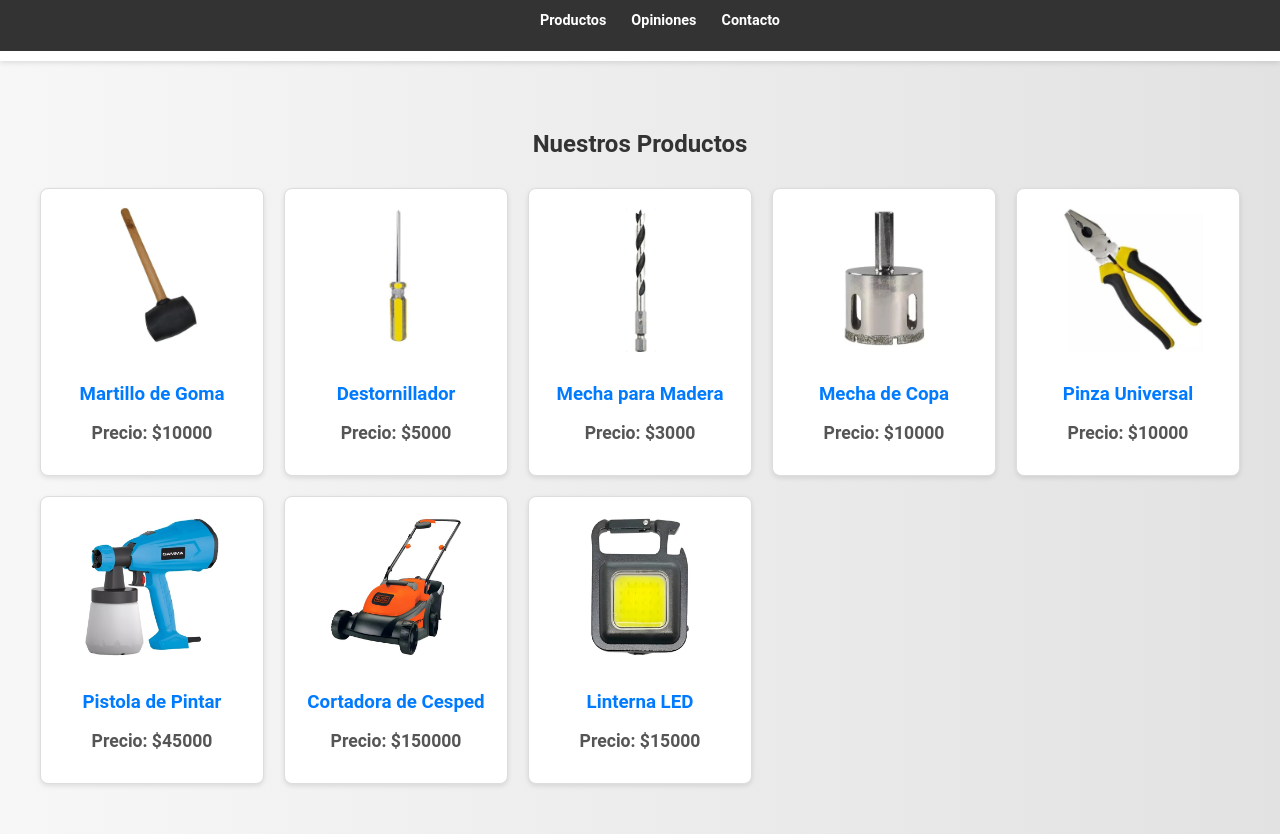
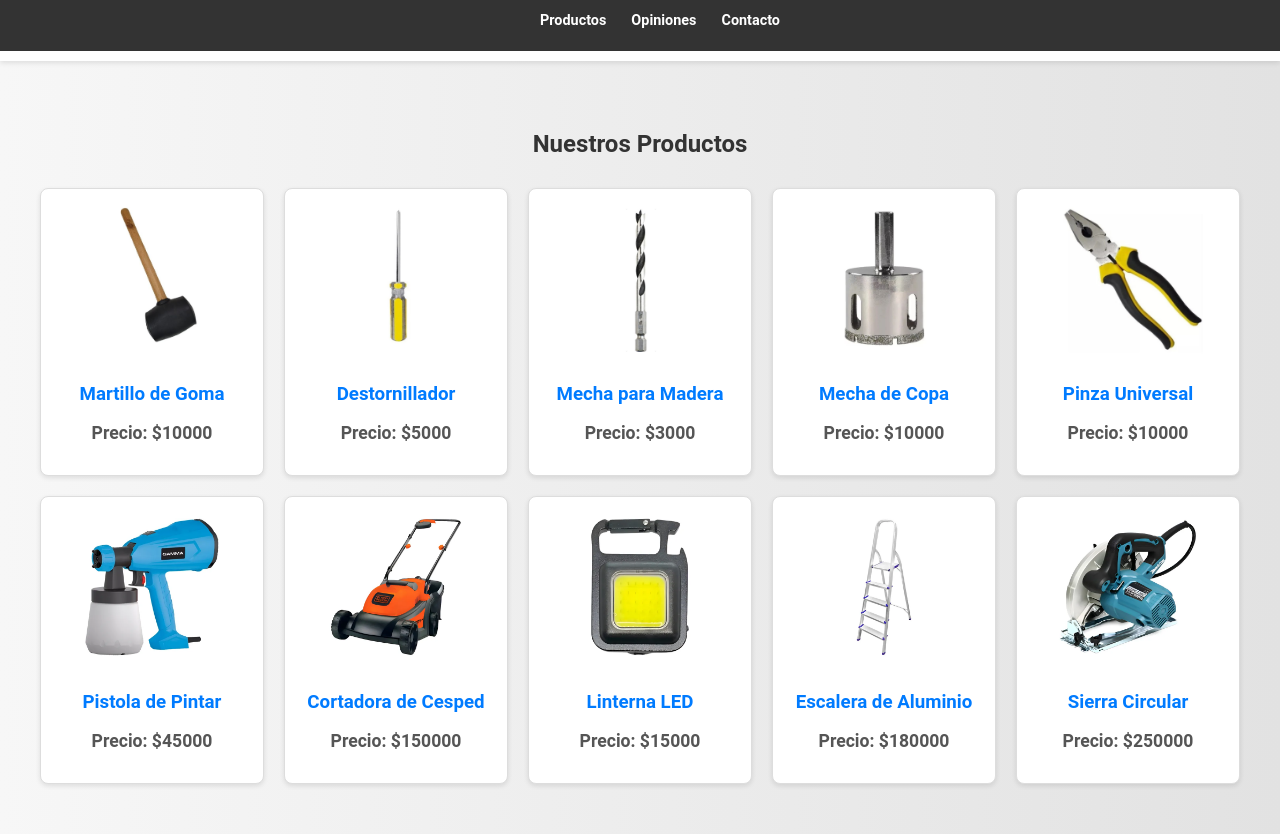
Before and after one commit to ppadro/Herramientas-Padro, a plain HTML site: page index.html in a window 1280 px wide. Shown: the part 70-904 px from the top of the page. Drawn offline with Linux system fonts and the light colour scheme.

Commit message:
más productos

```diff
--- a/index.html
+++ b/index.html
@@ -51,14 +51,25 @@
         <img src="img/pistola_pintar.webp" alt="Pistola de pintar">
         <h3>Pistola de Pintar</h3>
         <p>Precio: $45000</p>
-      </div><div class="card">
+      </div>
+      <div class="card">
         <img src="img/cortadora_cesped.webp" alt="Cortadora de Cesped">
         <h3>Cortadora de Cesped</h3>
         <p>Precio: $150000</p>
-      </div><div class="card">
+      </div>
+      <div class="card">
         <img src="img/linterna_led.webp" alt="Linterna LED">
         <h3>Linterna LED</h3>
         <p>Precio: $15000</p>
+      </div>
+      <div class="card">
+        <img src="img/escalera_aluminio.webp" alt="Escalera de aluminio">
+        <h3>Escalera de Aluminio</h3>
+        <p>Precio: $180000</p>
+      </div><div class="card">
+        <img src="img/sierra_circular.webp" alt="Sierra Circular">
+        <h3>Sierra Circular</h3>
+        <p>Precio: $250000</p>
       </div>
     </div>
   </section>
```
Also changed, not shown: img/escalera_aluminio.webp (added), img/sierra_circular.webp (added).
